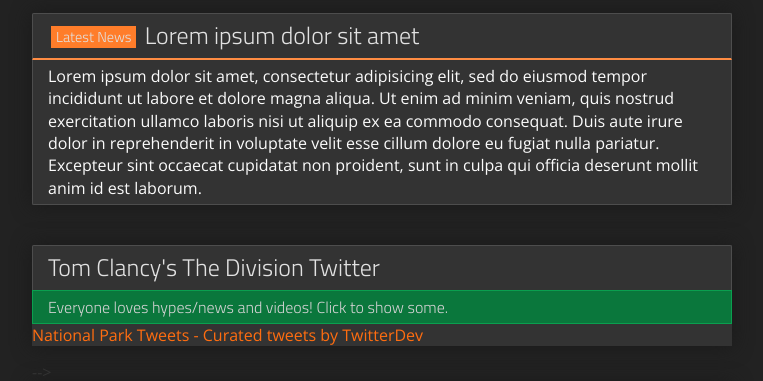
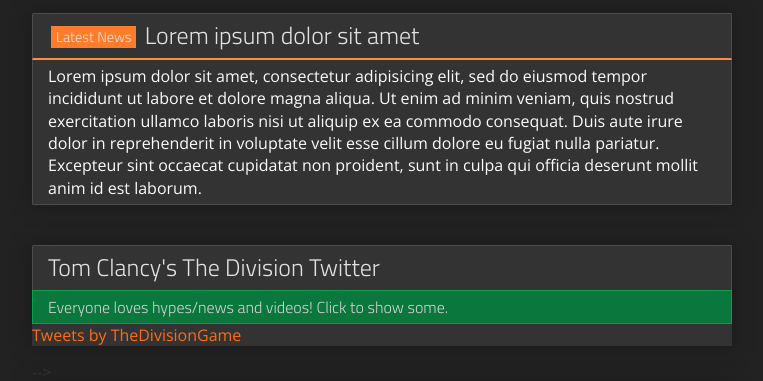
Before and after one commit to ThaFridge/thedivision, a website: page index.html in a window 1280 px wide. Both pictures are taken after a click on the element "Tom Clancy's The Division Twitter". Shown: the part 419-800 px from the top of the page, without its empty margins (258-1021 px from the left). Drawn offline with nearby package versions, Linux system fonts and the light colour scheme.

Commit message:
testing embedded twitter

```diff
--- a/index.html
+++ b/index.html
@@ -37,7 +37,7 @@
             <ul>
                 <li class="description"><span>Everyone loves hypes/news and videos! Click to show some.</span></li>
                 <div id="extendSheets" class="toggleBox">
-                    <a class="twitter-timeline" href="https://twitter.com/thedivisiongame?ref_src=twsrc%5Etfw">National Park Tweets - Curated tweets by TwitterDev</a> <script async src="https://platform.twitter.com/widgets.js" charset="utf-8"></script>                </div>
+              <a class="twitter-timeline" data-lang="en" data-dnt="true" data-theme="dark" data-link-color="#E95F28" href="https://twitter.com/TheDivisionGame?ref_src=twsrc%5Etfw">Tweets by TheDivisionGame</a> <script async src="https://platform.twitter.com/widgets.js" charset="utf-8"></script>               </div>
             </ul>
         </section> -->
 
```
